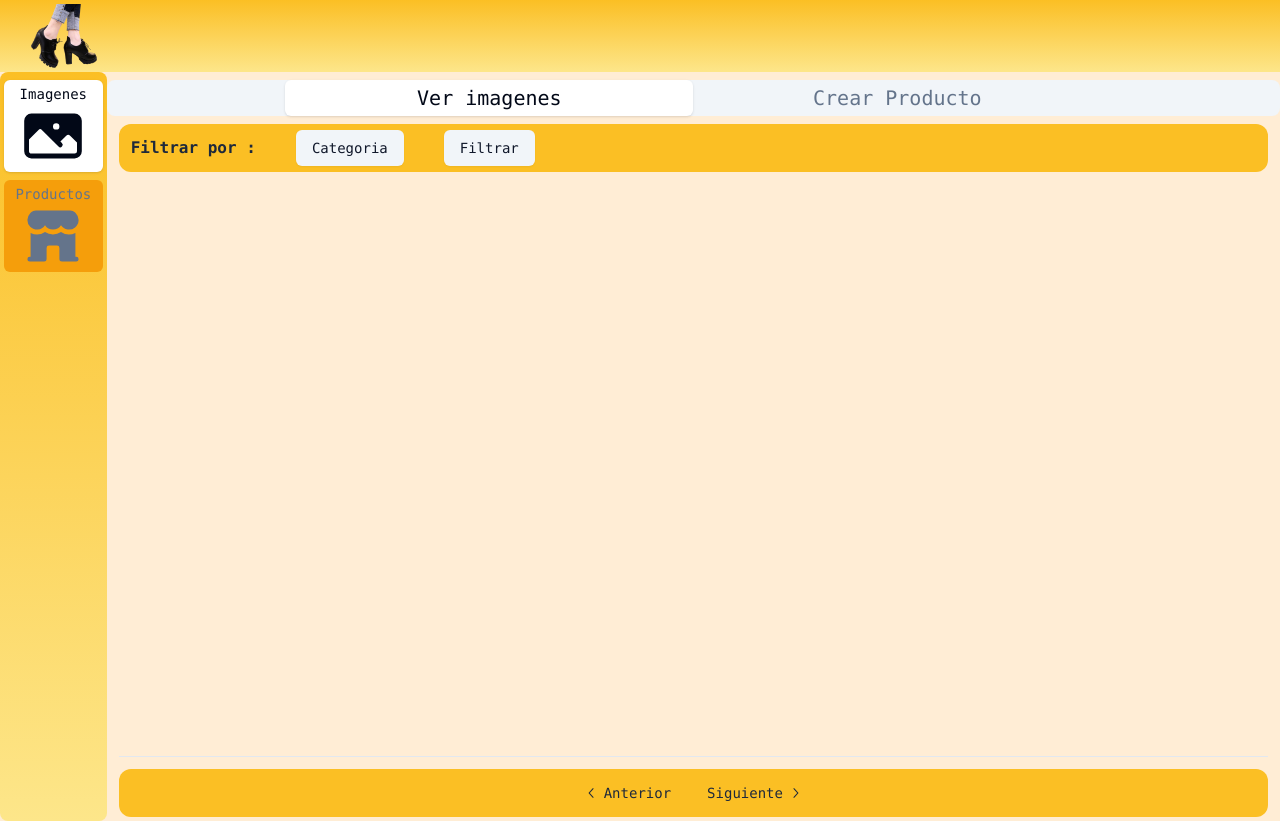
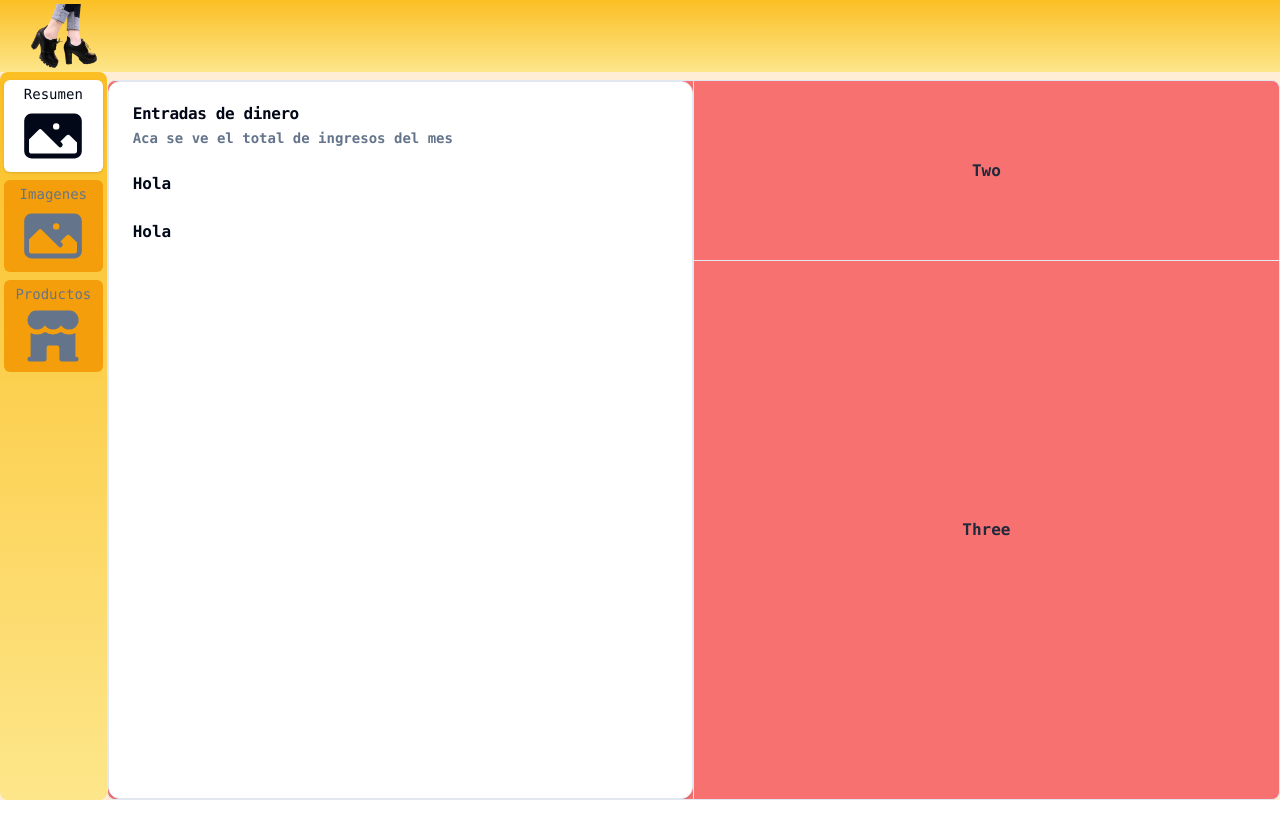
Before and after one commit to alexisfrene/LDN-WEB, a React (Vite) app: page / in a window 1280 px wide. After the commit the page ends 800 px from the top, so only its background shows below. Built offline with nearby package versions, Linux system fonts and the light colour scheme; no server answers.

Commit message:
add finance view

```diff
--- a/package.json
+++ b/package.json
@@ -33,6 +33,7 @@
     "react": "^18.2.0",
     "react-dom": "^18.2.0",
     "react-redux": "^9.1.0",
+    "react-resizable-panels": "^1.0.8",
     "react-responsive-carousel": "^3.2.23",
     "react-router-dom": "^6.17.0",
     "tailwind-merge": "^2.1.0",
--- /dev/null
+++ b/src/components/ui/resizable.tsx
@@ -0,0 +1,43 @@
+import { DragHandleDots2Icon } from "@radix-ui/react-icons"
+import * as ResizablePrimitive from "react-resizable-panels"
+
+import { cn } from "@/lib/utils"
+
+const ResizablePanelGroup = ({
+  className,
+  ...props
+}: React.ComponentProps<typeof ResizablePrimitive.PanelGroup>) => (
+  <ResizablePrimitive.PanelGroup
+    className={cn(
+      "flex h-full w-full data-[panel-group-direction=vertical]:flex-col",
+      className
+    )}
+    {...props}
+  />
+)
+
+const ResizablePanel = ResizablePrimitive.Panel
+
+const ResizableHandle = ({
+  withHandle,
+  className,
+  ...props
+}: React.ComponentProps<typeof ResizablePrimitive.PanelResizeHandle> & {
+  withHandle?: boolean
+}) => (
+  <ResizablePrimitive.PanelResizeHandle
+    className={cn(
+      "relative flex w-px items-center justify-center bg-border after:absolute after:inset-y-0 after:left-1/2 after:w-1 after:-translate-x-1/2 focus-visible:outline-none focus-visible:ring-1 focus-visible:ring-ring focus-visible:ring-offset-1 data-[panel-group-direction=vertical]:h-px data-[panel-group-direction=vertical]:w-full data-[panel-group-direction=vertical]:after:left-0 data-[panel-group-direction=vertical]:after:h-1 data-[panel-group-direction=vertical]:after:w-full data-[panel-group-direction=vertical]:after:-translate-y-1/2 data-[panel-group-direction=vertical]:after:translate-x-0 [&[data-panel-group-direction=vertical]>div]:rotate-90",
+      className
+    )}
+    {...props}
+  >
+    {withHandle && (
+      <div className="z-10 flex h-4 w-3 items-center justify-center rounded-sm border bg-border">
+        <DragHandleDots2Icon className="h-2.5 w-2.5" />
+      </div>
+    )}
+  </ResizablePrimitive.PanelResizeHandle>
+)
+
+export { ResizablePanelGroup, ResizablePanel, ResizableHandle }
--- /dev/null
+++ b/src/pages/homeView/Summary/index.tsx
@@ -0,0 +1,43 @@
+import { Card, CardContent, CardDescription, CardFooter, CardHeader, CardTitle } from "@/components"
+import { ResizableHandle, ResizablePanel, ResizablePanelGroup } from "@/components/ui/resizable"
+
+export const Summary:React.FC = () => {
+    return <ResizablePanelGroup
+    direction="horizontal"
+    className="max-w-full rounded-lg border col-span-11 bg-red-400"
+  >
+    <ResizablePanel defaultSize={50}>
+      {/* <div className="flex h-[200px] items-center justify-center p-6">
+        <span className="font-semibold">One</span>
+      </div> */}
+      <Card className="min-h-full">
+      <CardHeader>
+        <CardTitle>Entradas de dinero</CardTitle>
+        <CardDescription>Aca se ve el total de ingresos del mes</CardDescription>
+      </CardHeader>
+      <CardContent>
+        <div>Hola</div>
+      </CardContent>
+      <CardFooter className="flex justify-between">
+        <p>Hola</p>
+      </CardFooter>
+    </Card>
+    </ResizablePanel>
+    <ResizableHandle />
+    <ResizablePanel defaultSize={50}>
+      <ResizablePanelGroup direction="vertical">
+        <ResizablePanel defaultSize={25}>
+          <div className="flex h-full items-center justify-center p-6">
+            <span className="font-semibold">Two</span>
+          </div>
+        </ResizablePanel>
+        <ResizableHandle />
+        <ResizablePanel defaultSize={75}>
+          <div className="flex h-full items-center justify-center p-6">
+            <span className="font-semibold">Three</span>
+          </div>
+        </ResizablePanel>
+      </ResizablePanelGroup>
+    </ResizablePanel>
+  </ResizablePanelGroup>
+}
--- a/src/pages/homeView/index.tsx
+++ b/src/pages/homeView/index.tsx
@@ -2,15 +2,18 @@ import { BuildingStorefrontIcon, PhotoIcon } from '@heroicons/react/20/solid';
 import { LoadedProducts } from './LoadedProducts';
 import { ImageVariations } from './ImageVariations';
 import { Layout, Tabs, TabsContent, TabsList, TabsTrigger } from '@/components';
+import { Summary } from './Summary';
 const tabButtons = [
+  {title:"Resumen" , icon:<PhotoIcon className="h-16" /> },
   { title: 'Imagenes', icon: <PhotoIcon className="h-16" /> },
   { title: 'Productos', icon: <BuildingStorefrontIcon className="h-16" /> },
+
 ];
 
 const HomeView = () => {
   return (
     <Layout>
-      <Tabs defaultValue="Imagenes" className="grid grid-cols-12 min-h-[91vh]">
+      <Tabs defaultValue="Resumen" className="grid grid-cols-12 min-h-[91vh]">
         <TabsList className="col-span-1 flex flex-col h-full justify-start bg-gradient-to-t from-amber-200 to-amber-400">
           {tabButtons.map(({ title, icon }) => (
             <TabsTrigger
@@ -23,6 +26,9 @@ const HomeView = () => {
             </TabsTrigger>
           ))}
         </TabsList>
+        <TabsContent value="Resumen" className="col-span-11">
+          <Summary />
+        </TabsContent>
         <TabsContent value="Imagenes" className="col-span-11">
           <ImageVariations />
         </TabsContent>
```
